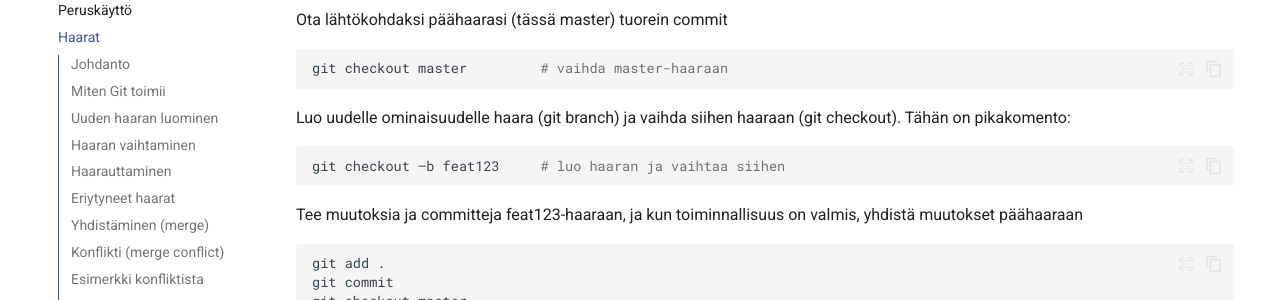
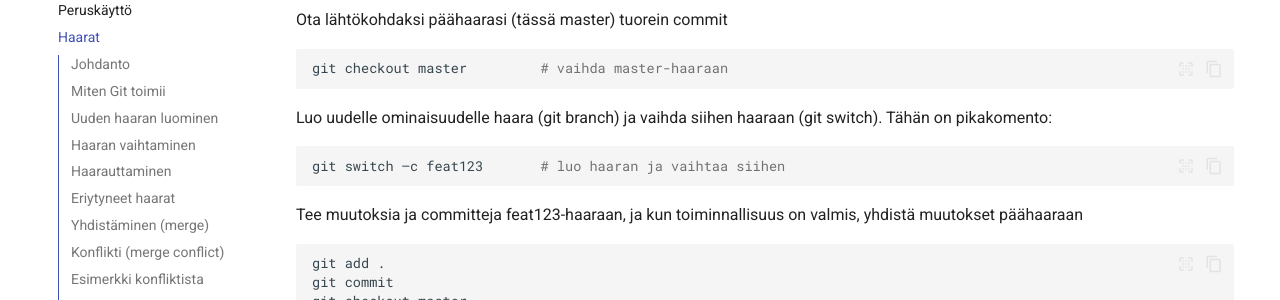
Before and after one commit to mruonavaara/git-versionhallinta, an MkDocs documentation site: the page built from docs/haarat.md, in a window 1280 px wide and 900 px high, scrolled down 9657 px. Shown: the part 152-452 px from the top of the window. Built offline with MkDocs 1.6.1 and Material for MkDocs 9.7.7, drawn with Linux system fonts in a browser that asks for light colours.

Commit message:
Korjauksia ja täydennyksiä useaan kohtaan

````diff
--- a/docs/haarat.md
+++ b/docs/haarat.md
@@ -221,9 +221,9 @@ Ota lähtökohdaksi päähaarasi (tässä master) tuorein commit
 git checkout master 		# vaihda master-haaraan
 ```
 
-Luo uudelle ominaisuudelle haara (git branch) ja vaihda siihen haaraan  (git checkout). Tähän on pikakomento:
+Luo uudelle ominaisuudelle haara (git branch) ja vaihda siihen haaraan  (git switch). Tähän on pikakomento:
 ```bash
-git checkout –b feat123		# luo haaran ja vaihtaa siihen
+git switch –c feat123		# luo haaran ja vaihtaa siihen
 ```
 
 Tee muutoksia ja committeja feat123-haaraan, ja kun toiminnallisuus on valmis, yhdistä muutokset päähaaraan
````
Also changed, not shown: docs/johdanto.md (+0 -2 lines), docs/versionhallinta_projektissa.md (+6 -0 lines).
